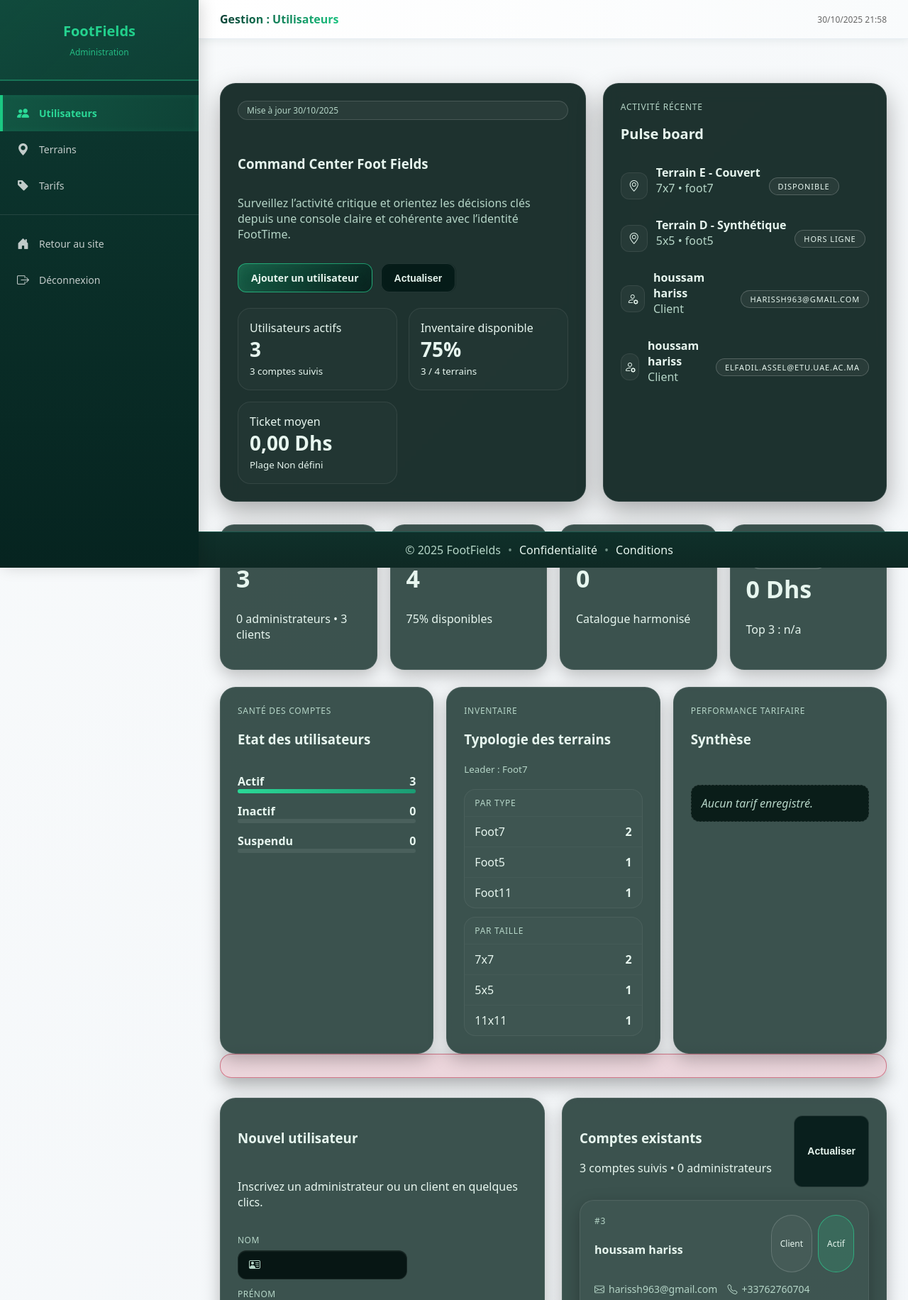
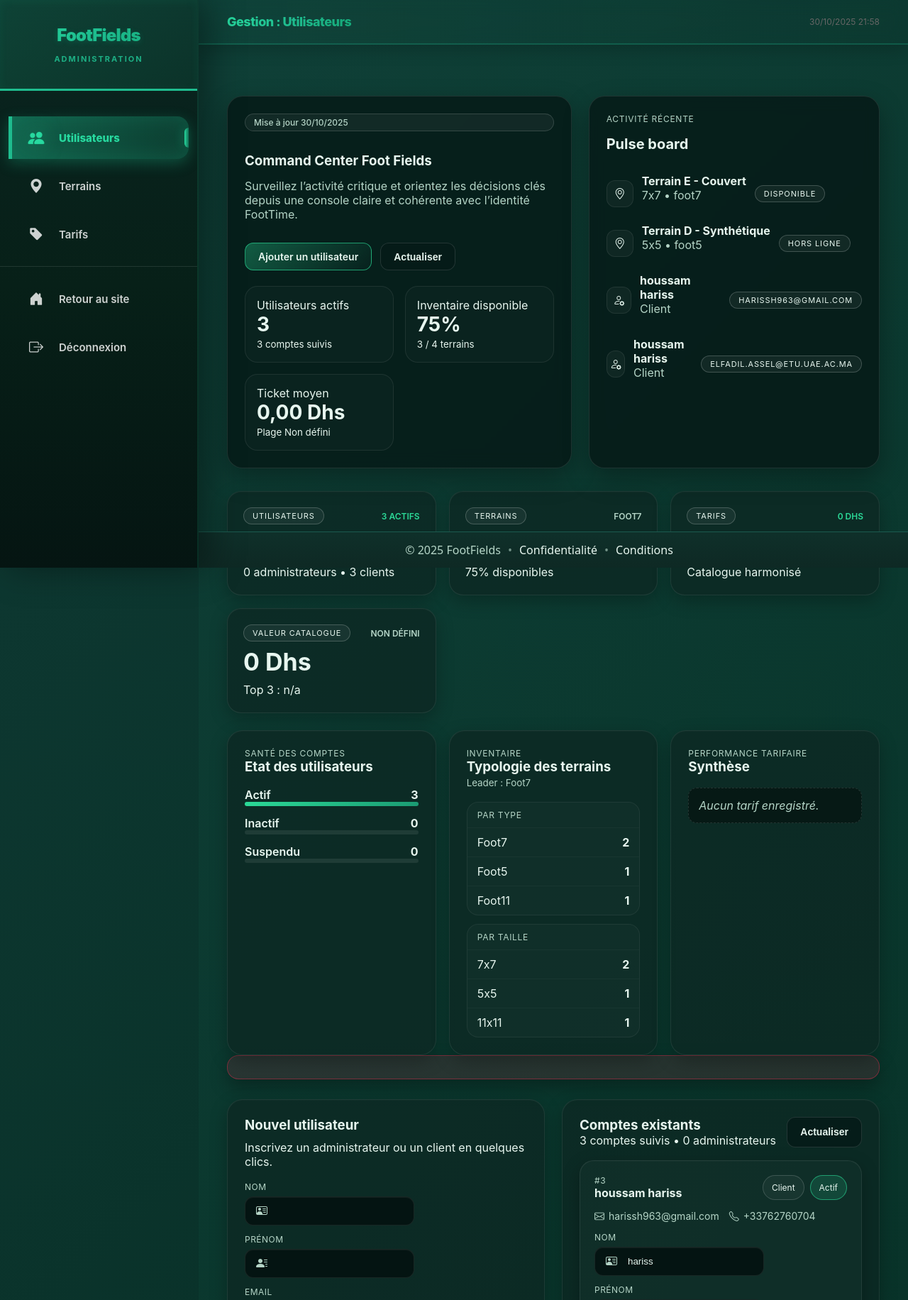
Before and after one commit to siham50/Gestion_terrainsFoot, a PHP site: page /views/admin/index.php in a window 1280 px wide. Shown: the top 1832 px of the page at 71% size. Run offline with PHP 8.4, Linux system fonts and the light colour scheme; the visitor is signed in with stand-in values (Sample User, id 1); data comes from the database, SQL or seed files in the repository; data that the repository does not hold is empty.

Commit message:
Unify theme: add admin-theme.css and apply to public pages (Home, login); minor admin index tweaks

```diff
--- a/views/admin/index.php
+++ b/views/admin/index.php
@@ -314,126 +314,252 @@
     <link rel="stylesheet" href="https://cdn.jsdelivr.net/npm/bootstrap-icons@1.10.0/font/bootstrap-icons.css">
     <meta name="theme-color" content="#103e36">
     <style>
+        * {
+            margin: 0;
+            padding: 0;
+            box-sizing: border-box;
+        }
+
         .ft-admin-layout {
             display: flex;
             min-height: 100vh;
-            background: linear-gradient(135deg, #f8fafb 0%, #f0f4f8 100%);
+            background: linear-gradient(135deg, #0f3a34 0%, #083027 50%, #061f1a 100%);
+            font-family: -apple-system, BlinkMacSystemFont, 'Segoe UI', Roboto, Oxygen, Ubuntu, Cantarell, sans-serif;
         }
+
         .ft-admin-sidebar {
             width: 280px;
-            background: linear-gradient(180deg, #0d3a32 0%, #0a2e28 50%, #062420 100%);
+            background: linear-gradient(180deg, #0a2420 0%, #072018 50%, #051512 100%);
             color: white;
             padding: 0;
             position: fixed;
             height: 100vh;
             left: 0;
             top: 0;
-            box-shadow: 4px 0 20px rgba(0,0,0,0.15);
+            box-shadow: 12px 0 48px rgba(0,0,0,0.4);
             overflow-y: auto;
             z-index: 1000;
+            border-right: 2px solid rgba(31,189,143,0.15);
         }
+
+        .ft-admin-sidebar::-webkit-scrollbar {
+            width: 6px;
+        }
+
+        .ft-admin-sidebar::-webkit-scrollbar-track {
+            background: rgba(31,189,143,0.08);
+        }
+
+        .ft-admin-sidebar::-webkit-scrollbar-thumb {
+            background: linear-gradient(180deg, #1fbd8f, #15a878);
+            border-radius: 3px;
+        }
+
+        .ft-admin-sidebar::-webkit-scrollbar-thumb:hover {
+            background: linear-gradient(180deg, #27d99f, #1bc983);
+        }
+
         .ft-admin-sidebar-header {
-            padding: 30px 20px;
-            background: linear-gradient(135deg, rgba(43,217,151,0.1) 0%, rgba(43,217,151,0.05) 100%);
-            border-bottom: 2px solid rgba(43,217,151,0.3);
+            padding: 35px 20px;
+            background: linear-gradient(135deg, rgba(31,189,143,0.2) 0%, rgba(31,189,143,0.1) 100%);
+            border-bottom: 3px solid #1fbd8f;
             text-align: center;
+            box-shadow: inset 0 2px 12px rgba(31,189,143,0.08);
         }
+
         .ft-admin-sidebar-header h2 {
             margin: 0;
-            font-size: 20px;
-            font-weight: 700;
-            background: linear-gradient(135deg, #2bd997 0%, #1bc983 100%);
+            font-size: 24px;
+            font-weight: 900;
+            background: linear-gradient(135deg, #27d99f 0%, #1fbd8f 50%, #15a878 100%);
             -webkit-background-clip: text;
             -webkit-text-fill-color: transparent;
             background-clip: text;
+            letter-spacing: -0.8px;
+            text-shadow: 0 2px 8px rgba(31,189,143,0.2);
         }
+
         .ft-admin-sidebar-header p {
-            margin: 8px 0 0 0;
-            font-size: 12px;
-            color: rgba(43,217,151,0.8);
-            font-weight: 500;
+            margin: 12px 0 0 0;
+            font-size: 11px;
+            color: #1fbd8f;
+            font-weight: 700;
+            text-transform: uppercase;
+            letter-spacing: 2px;
+            opacity: 0.9;
         }
+
         .ft-admin-nav {
-            padding: 20px 0;
+            padding: 28px 0;
         }
+
         .ft-admin-nav-item {
             display: flex;
             align-items: center;
-            padding: 14px 20px;
-            color: rgba(255,255,255,0.75);
+            padding: 16px 20px;
+            color: rgba(255,255,255,0.8);
             text-decoration: none;
             cursor: pointer;
-            transition: all 0.35s cubic-bezier(0.4, 0, 0.2, 1);
-            border-left: 4px solid transparent;
-            font-size: 14px;
-            font-weight: 500;
+            transition: all 0.45s cubic-bezier(0.34, 1.56, 0.64, 1);
+            border-left: 5px solid transparent;
+            font-size: 15px;
+            font-weight: 600;
+            position: relative;
+            margin: 8px 12px;
+            border-radius: 0 16px 16px 0;
         }
+
         .ft-admin-nav-item:hover {
-            background: linear-gradient(90deg, rgba(43,217,151,0.15) 0%, rgba(43,217,151,0.05) 100%);
-            color: #2bd997;
-            border-left-color: #2bd997;
-            padding-left: 24px;
+            background: linear-gradient(90deg, rgba(31,189,143,0.35) 0%, rgba(31,189,143,0.12) 100%);
+            color: #27d99f;
+            border-left-color: #27d99f;
+            padding-left: 32px;
+            box-shadow: inset 0 0 24px rgba(31,189,143,0.15), 0 8px 20px rgba(31,189,143,0.2);
+            transform: translateY(-2px);
         }
+
         .ft-admin-nav-item.active {
-            background: linear-gradient(90deg, rgba(43,217,151,0.2) 0%, rgba(43,217,151,0.08) 100%);
-            color: #2bd997;
-            border-left-color: #1bc983;
-            font-weight: 600;
-            box-shadow: inset -2px 0 8px rgba(43,217,151,0.1);
+            background: linear-gradient(90deg, rgba(31,189,143,0.4) 0%, rgba(31,189,143,0.18) 100%);
+            color: #27d99f;
+            border-left-color: #1fbd8f;
+            font-weight: 800;
+            box-shadow: inset 0 0 32px rgba(31,189,143,0.2), 0 6px 20px rgba(31,189,143,0.3);
+            border-radius: 0 16px 16px 0;
         }
+
+        .ft-admin-nav-item::after {
+            content: '';
+            position: absolute;
+            right: 0;
+            top: 50%;
+            transform: translateY(-50%);
+            width: 0;
+            height: 28px;
+            background: linear-gradient(90deg, #27d99f, rgba(31,189,143,0.3));
+            border-radius: 16px 0 0 16px;
+            transition: width 0.45s cubic-bezier(0.34, 1.56, 0.64, 1);
+            opacity: 0;
+            box-shadow: -4px 0 12px rgba(31,189,143,0.2);
+        }
+
+        .ft-admin-nav-item:hover::after,
+        .ft-admin-nav-item.active::after {
+            width: 6px;
+            opacity: 1;
+        }
+
         .ft-admin-nav-item i {
-            margin-right: 14px;
-            font-size: 17px;
-            transition: transform 0.3s ease;
+            margin-right: 18px;
+            font-size: 20px;
+            transition: all 0.45s cubic-bezier(0.34, 1.56, 0.64, 1);
+            display: flex;
+            align-items: center;
+            justify-content: center;
+            width: 28px;
+            height: 28px;
         }
+
         .ft-admin-nav-item:hover i {
-            transform: translateX(2px);
+            transform: scale(1.25) rotate(8deg);
+            color: #27d99f;
+            filter: drop-shadow(0 0 8px rgba(31,189,143,0.4));
         }
+
+        .ft-admin-nav-item.active i {
+            animation: iconPulse 1.2s ease-in-out infinite;
+            color: #27d99f;
+        }
+
+        @keyframes iconPulse {
+            0%, 100% { transform: scale(1); filter: drop-shadow(0 0 0 rgba(31,189,143,0.3)); }
+            50% { transform: scale(1.15); filter: drop-shadow(0 0 12px rgba(31,189,143,0.5)); }
+        }
+
         .ft-admin-content-wrapper {
             margin-left: 280px;
             flex: 1;
             display: flex;
             flex-direction: column;
         }
+
         .ft-admin-topbar {
-            background: linear-gradient(90deg, #ffffff 0%, #f9fbfc 100%);
-            padding: 16px 30px;
-            box-shadow: 0 2px 12px rgba(13,58,50,0.08);
-            border-bottom: 1px solid #e8eef4;
+            background: linear-gradient(90deg, rgba(31,189,143,0.08) 0%, rgba(31,189,143,0.03) 100%);
+            padding: 20px 40px;
+            box-shadow: 0 6px 24px rgba(0,0,0,0.2);
+            border-bottom: 2px solid rgba(31,189,143,0.25);
             display: flex;
             justify-content: space-between;
             align-items: center;
+            backdrop-filter: blur(10px);
+            background-attachment: fixed;
         }
+
         .ft-admin-topbar-title {
-            font-size: 16px;
-            font-weight: 600;
-            background: linear-gradient(135deg, #0d3a32 0%, #1bc983 100%);
+            font-size: 18px;
+            font-weight: 800;
+            background: linear-gradient(135deg, #27d99f 0%, #1fbd8f 50%, #15a878 100%);
             -webkit-background-clip: text;
             -webkit-text-fill-color: transparent;
             background-clip: text;
+            letter-spacing: -0.5px;
         }
+
         .ft-admin-main {
             flex: 1;
-            padding: 30px;
+            padding: 40px;
             overflow-y: auto;
+            background: linear-gradient(135deg, rgba(31,189,143,0.05) 0%, rgba(31,189,143,0.02) 100%);
         }
+
+        .ft-admin-main::-webkit-scrollbar {
+            width: 10px;
+        }
+
+        .ft-admin-main::-webkit-scrollbar-track {
+            background: rgba(31,189,143,0.08);
+        }
+
+        .ft-admin-main::-webkit-scrollbar-thumb {
+            background: linear-gradient(180deg, #27d99f, #1fbd8f, #15a878);
+            border-radius: 5px;
+            box-shadow: 0 0 12px rgba(31,189,143,0.3);
+        }
+
+        .ft-admin-main::-webkit-scrollbar-thumb:hover {
+            background: linear-gradient(180deg, #2dd9a8, #27d99f, #1bc983);
+            box-shadow: 0 0 16px rgba(31,189,143,0.5);
+        }
+
         @media (max-width: 768px) {
             .ft-admin-sidebar {
-                width: 250px;
+                width: 240px;
             }
             .ft-admin-content-wrapper {
-                margin-left: 250px;
+                margin-left: 240px;
             }
             .ft-admin-main {
-                padding: 15px;
+                padding: 25px;
+            }
+            .ft-admin-topbar {
+                padding: 16px 25px;
             }
         }
+
         @media (max-width: 576px) {
             .ft-admin-sidebar {
                 width: 200px;
             }
             .ft-admin-content-wrapper {
                 margin-left: 200px;
+            }
+            .ft-admin-topbar {
+                flex-direction: column;
+                gap: 12px;
+                align-items: flex-start;
+                padding: 14px 18px;
+            }
+            .ft-admin-nav-item {
+                font-size: 13px;
             }
         }
     </style>
```
Also changed, not shown: assets/css/admin-theme.css (added, +346 -0 lines).
